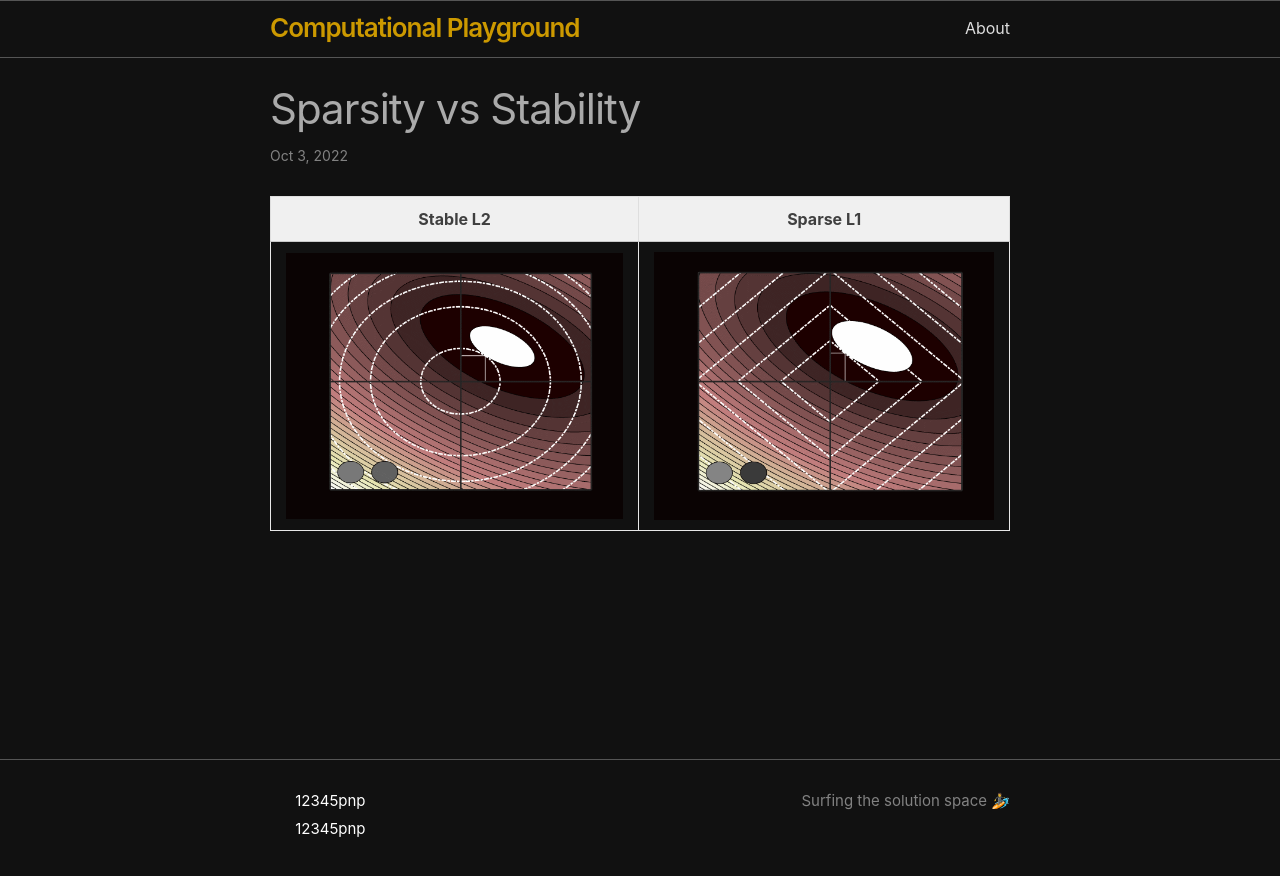
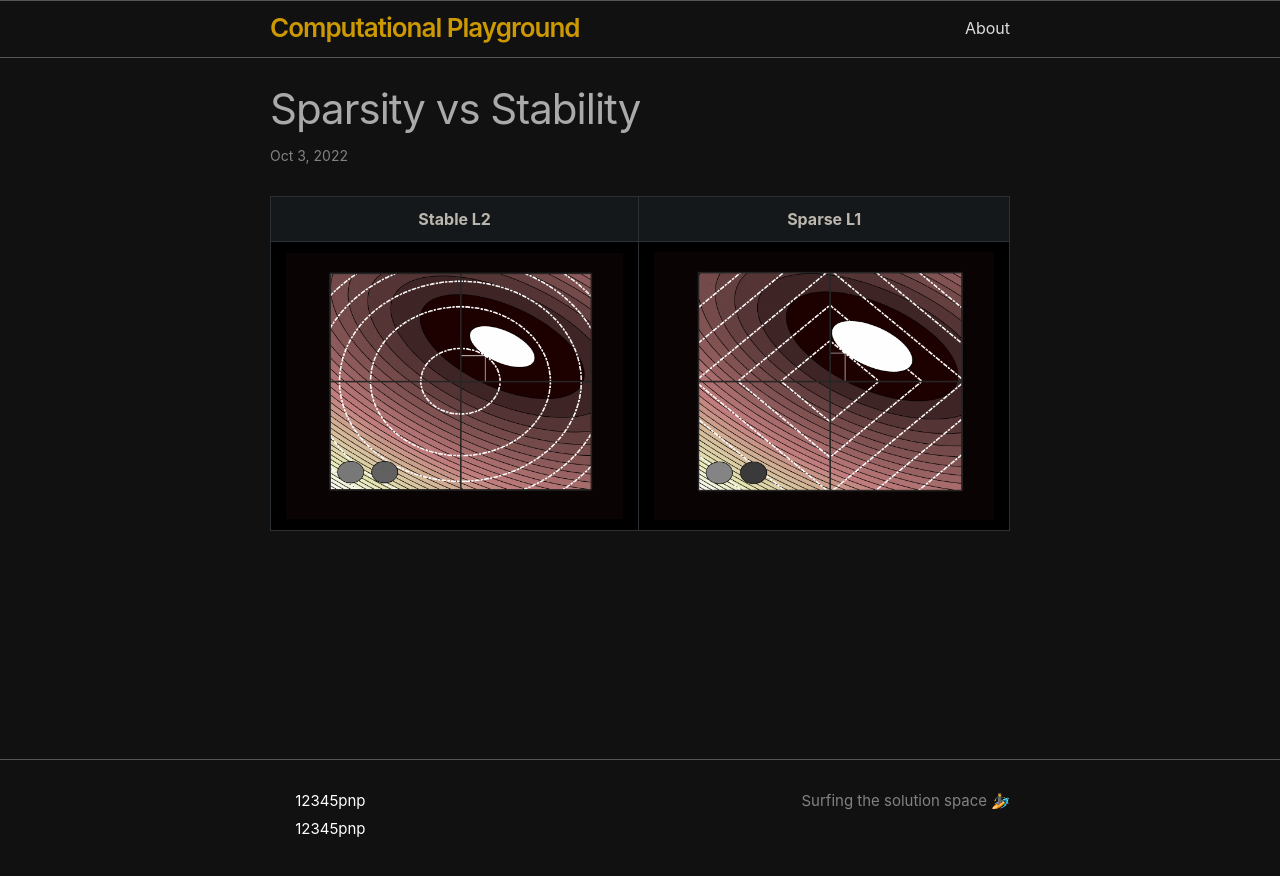
Before and after one commit to 12345pnp/comp-play, a Jekyll site: the page built from _posts/2022-10-03-sparsity-vs-stability.md, in a window 1280 px wide. Shown: the top 876 px of the page. Built offline with Jekyll 4.4.1, drawn with Linux system fonts in a browser that asks for light colours.

Commit message:
Updated css, again.

```diff
--- a/assets/main.scss
+++ b/assets/main.scss
@@ -69,15 +69,14 @@ pre > code { border: 0; padding-right: 0; padding-left: 0; }
 .social-media-list li + li { padding-top: 5px; }
 
 /** Tables */
-table { margin-bottom: 30px; width: 100%; text-align: left; color: #3f3f3f; border-collapse: collapse; border: 1px solid #e8e8e8; }
+table { background-color: #000000; margin-bottom: 30px; width: 100%; text-align: left; color: #cbcbcb; border-collapse: collapse; border: 1px solid #e8e8e8; }
 
-table tr:nth-child(even) { background-color: #f7f7f7; }
+table tr:nth-child(even) { background-color: rgb(21, 24, 26); }
 
 table th, table td { padding: 10px 15px; }
 
-table th { background-color: #f0f0f0; border: 1px solid #dedede; border-bottom-color: #c9c9c9; }
-
-table td { border: 1px solid #e8e8e8; }
+table th { background-color: rgb(21, 24, 26); border: 1px solid #2a3034; color: rgb(188, 183, 174); }
+table td { border: 1px solid #2a3034; }
 
 /** Site header */
 .site-header { border-top: 1px solid #555; border-bottom: 1px solid #555; min-height: 55.95px; position: relative; }
```
